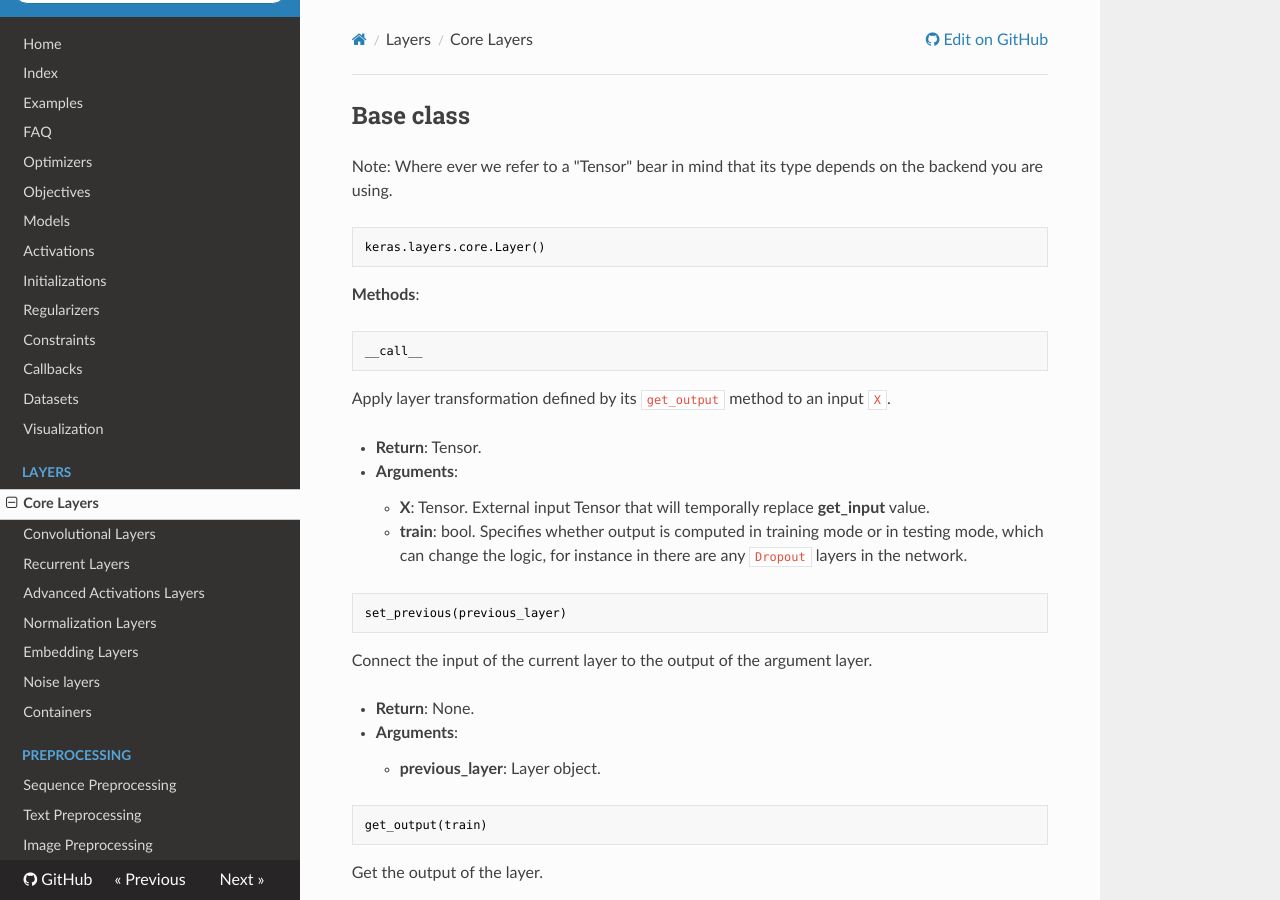
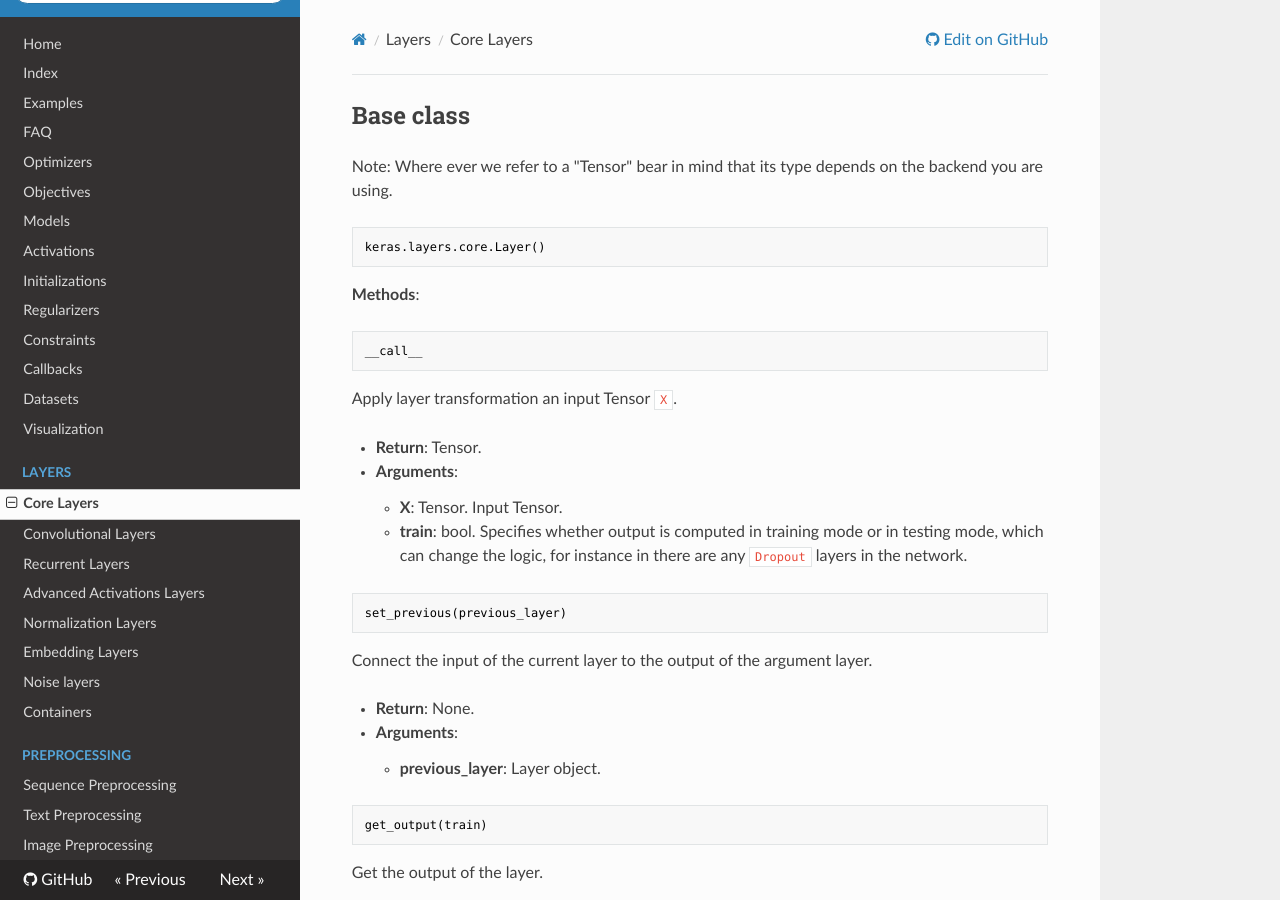
Before and after one commit to Tusespifump1o/keras, an MkDocs documentation site: the page built from docs/sources/layers/core.md, in a window 1280 px wide and 900 px high. Built offline with MkDocs 1.6.1, drawn with Linux system fonts in a browser that asks for light colours; nearby versions of some CDN libraries; old or Windows-style settings are respelled for this version of MkDocs.

Commit message:
Update docstrings

````diff
--- a/docs/sources/layers/core.md
+++ b/docs/sources/layers/core.md
@@ -12,13 +12,12 @@ __Methods__:
 __call__
 ```
 
-Apply layer transformation defined by its `get_output` method to an input `X`.
+Apply layer transformation an input Tensor `X`.
 
 - __Return__: Tensor.
 
 - __Arguments__:
-    - __X__: Tensor. External input Tensor that will temporally replace
-        __get_input__ value.
+    - __X__: Tensor. Input Tensor.
     - __train__: bool. Specifies whether output is computed in training mode or in testing mode, which can change the logic, for instance in there are any `Dropout` layers in the network.
 
 
````
